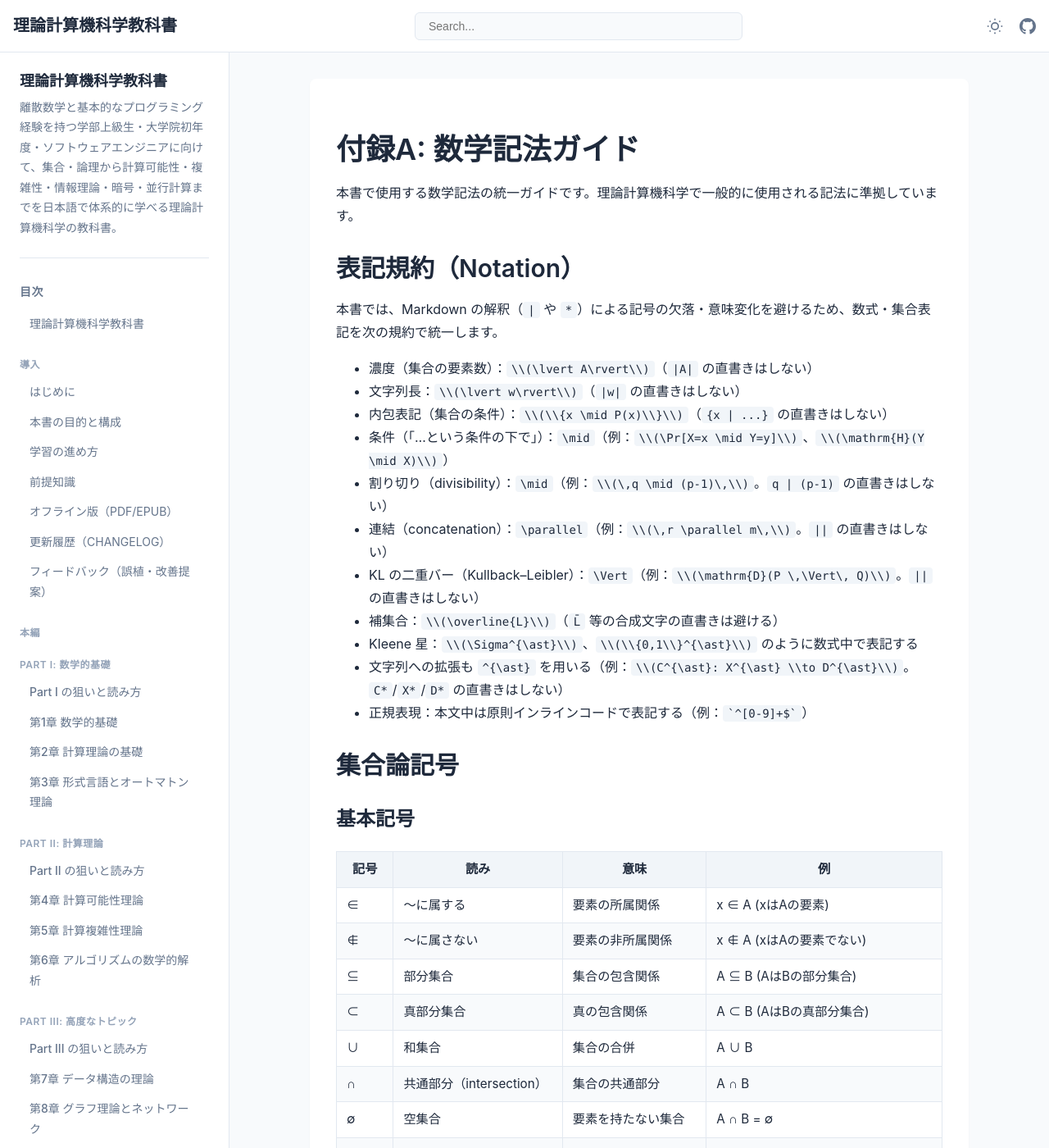
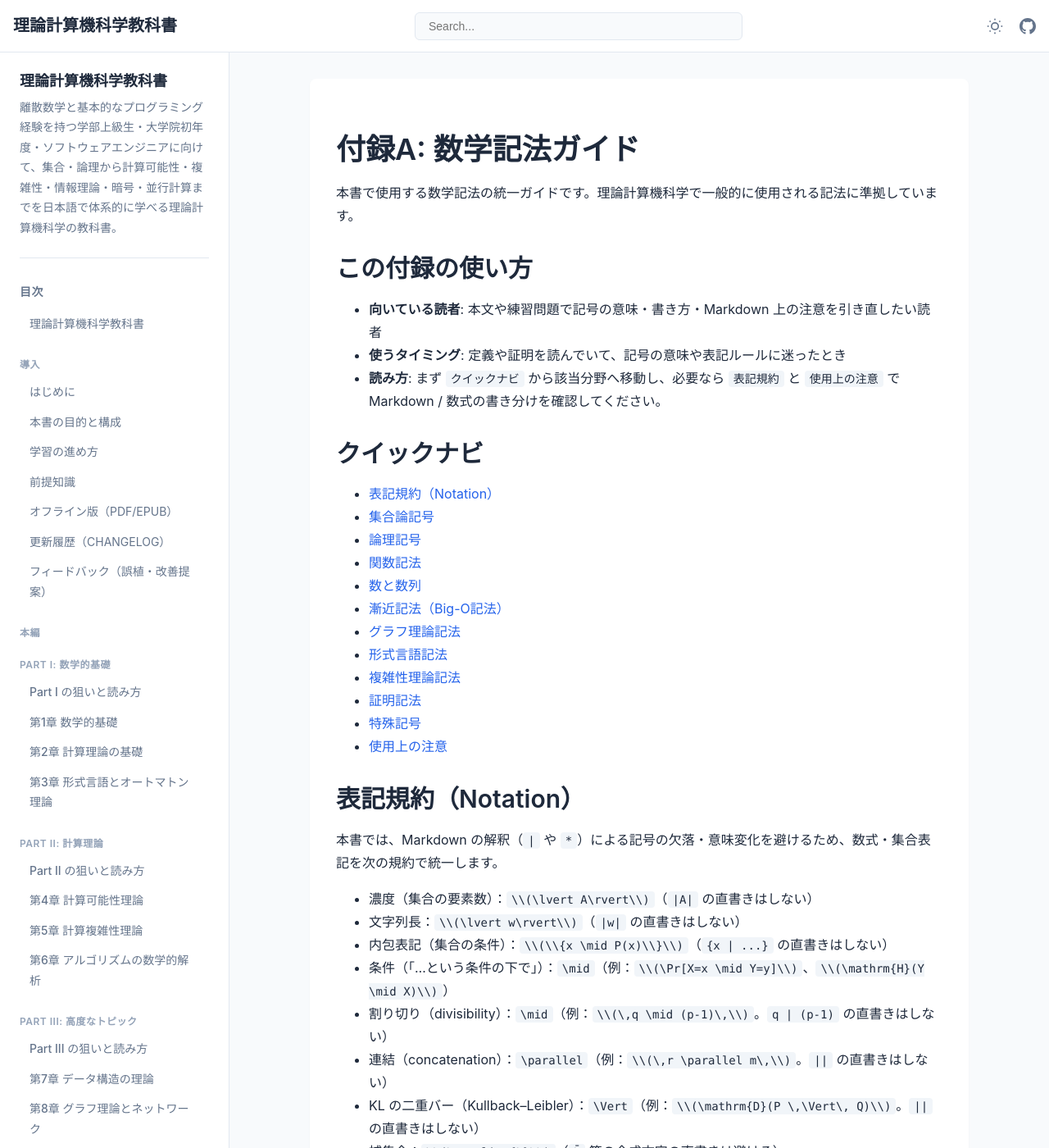
Before and after one commit to itdojp/theoretical-computer-science-textbook, a Jekyll site: the page built from docs/appendices/a.md, in a window 1280 px wide and 1400 px high. Shown: the whole window at 82% size. Built offline with Jekyll 4.4.1, drawn with Linux system fonts in a browser that asks for light colours.

Commit message:
Docs: add Appendix A quick nav

```diff
--- a/docs/appendices/a.md
+++ b/docs/appendices/a.md
@@ -7,7 +7,28 @@ layout: book
 
 本書で使用する数学記法の統一ガイドです。理論計算機科学で一般的に使用される記法に準拠しています。
 
-## 表記規約（Notation）
+## この付録の使い方
+
+- **向いている読者**: 本文や練習問題で記号の意味・書き方・Markdown 上の注意を引き直したい読者
+- **使うタイミング**: 定義や証明を読んでいて、記号の意味や表記ルールに迷ったとき
+- **読み方**: まず `クイックナビ` から該当分野へ移動し、必要なら `表記規約` と `使用上の注意` で Markdown / 数式の書き分けを確認してください。
+
+## クイックナビ
+
+- [表記規約（Notation）](#appendix-a-notation)
+- [集合論記号](#appendix-a-set)
+- [論理記号](#appendix-a-logic)
+- [関数記法](#appendix-a-functions)
+- [数と数列](#appendix-a-numbers)
+- [漸近記法（Big-O記法）](#appendix-a-asymptotic)
+- [グラフ理論記法](#appendix-a-graph)
+- [形式言語記法](#appendix-a-formal-language)
+- [複雑性理論記法](#appendix-a-complexity)
+- [証明記法](#appendix-a-proof)
+- [特殊記号](#appendix-a-special)
+- [使用上の注意](#appendix-a-usage-notes)
+
+## 表記規約（Notation） {#appendix-a-notation}
 
 本書では、Markdown の解釈（`|` や `*`）による記号の欠落・意味変化を避けるため、数式・集合表記を次の規約で統一します。
 
--- a/docs/assets/search-data.json
+++ b/docs/assets/search-data.json
@@ -8,7 +8,7 @@
       "url": "/theoretical-computer-science-textbook/afterword/"
     },
     {
-      "excerpt": "付録A: 数学記法ガイド 本書で使用する数学記法の統一ガイドです。理論計算機科学で一般的に使用される記法に準拠しています。 表記規約（Notation） 本書では、Markdown の解釈（ や ）による記号の欠落・意味変化を避けるため、数式・集合表記を次の規約で統一します。 - 濃度（集合の要素数）： （ の直書きはしない） - 文字列長： （ の直書きはしない） - 内包表記（集合の条件）： （ の直書きはしない） - 条件（「…と",
+      "excerpt": "付録A: 数学記法ガイド 本書で使用する数学記法の統一ガイドです。理論計算機科学で一般的に使用される記法に準拠しています。 この付録の使い方 - 向いている読者 : 本文や練習問題で記号の意味・書き方・Markdown 上の注意を引き直したい読者 - 使うタイミング : 定義や証明を読んでいて、記号の意味や表記ルールに迷ったとき - 読み方 : まず から該当分野へ移動し、必要なら と で Markdown / 数式の書き分けを確認して",
       "source_path": "docs/appendices/a.md",
       "title": "付録A: 数学記法ガイド",
       "url": "/theoretical-computer-science-textbook/appendices/a/"
```
Also changed, not shown: other parts of docs/appendices/a.md (+11 -11 lines), src/appendices/a.md (+33 -12 lines).
